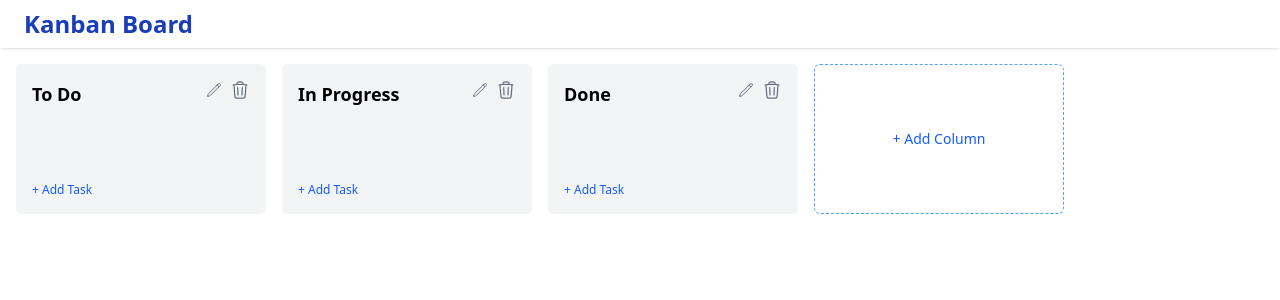
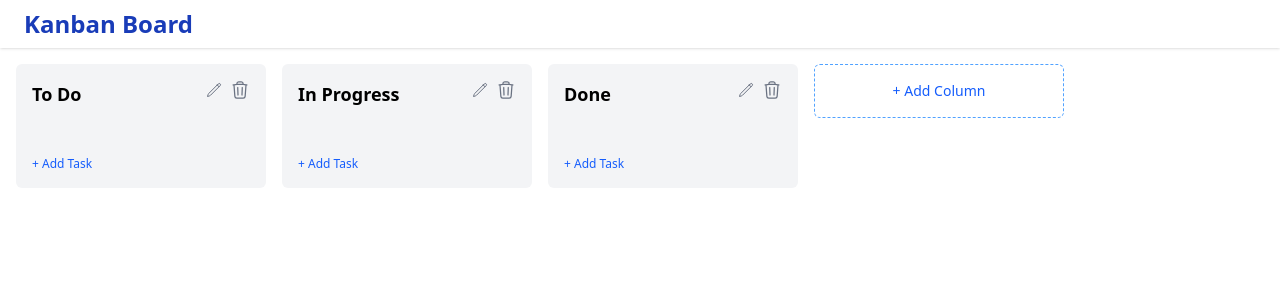
Before and after one commit to PallaviDule/React-Kanban-board, a React (Vite) app: page / in a window 1280 px wide. Shown: the top 300 px of the page. Built offline with nearby package versions, Linux system fonts and the light colour scheme.

Commit message:
fix column header

```diff
--- a/src/App.tsx
+++ b/src/App.tsx
@@ -1,16 +1,12 @@
-import { useState } from 'react'
 import Board from './components/Board'
 
 function App() {
-
   return (
-<div className="h-screen flex flex-col">
-      {/* Fixed App Header */}
+    <div className="h-screen flex flex-col">
       <header className="sticky top-0 z-10 bg-white shadow px-6 py-2">
         <h1 className="text-2xl font-bold text-blue-800">Kanban Board</h1>
       </header>
 
-      {/* Scrollable main content */}
       <main className="flex-1 overflow-auto">
         <Board />
       </main>
--- a/src/components/Board.tsx
+++ b/src/components/Board.tsx
@@ -96,7 +96,7 @@ const Board: React.FC = () => {
       onDragEnd={handleDragEnd}
       onDragCancel={() => setActiveId(null)}
     >
-      <div className="flex gap-4 p-4 overflow-x-auto">
+      <div className="flex gap-4 p-4 overflow-x-auto min-h-full">
         {columns.map(col => (
           <div key={col.id} id={col.id}>
             <SortableContext
@@ -113,7 +113,10 @@ const Board: React.FC = () => {
             </SortableContext>
           </div>
         ))}
+          <div className="flex items-start">
+
         <AddColumn />
+        </div>
       </div>
 
       <DragOverlay>
--- a/src/components/ColumnCard.tsx
+++ b/src/components/ColumnCard.tsx
@@ -5,9 +5,10 @@ import { deleteTask } from '../redux/tasksSlice';
 import SortableTaskCard from './SortableTaskCard';
 import { PencilIcon, TrashIcon } from '@heroicons/react/24/outline';
 import { SortableContext, verticalListSortingStrategy } from '@dnd-kit/sortable';
+import { useDroppable } from '@dnd-kit/core';
+
 import type { Task } from '../redux/tasksSlice';
 import type { Column } from '../redux/columnsSlice';
-import { useDroppable } from '@dnd-kit/core';
 
 type ColumnProps = {
   column: Column;
@@ -27,9 +28,7 @@ const ColumnCard: React.FC<ColumnProps> = ({
   const dispatch = useDispatch();
   const [isEditing, setIsEditing] = useState(false);
   const [editTitle, setEditTitle] = useState(column.title);
-  const { setNodeRef } = useDroppable({
-    id: column.id, // important: this id must match what you're checking in handleDragEnd
-  });
+  const { setNodeRef } = useDroppable({ id: column.id });
 
   const handleRename = () => {
     if (editTitle.trim()) {
@@ -40,12 +39,12 @@ const ColumnCard: React.FC<ColumnProps> = ({
 
   return (
     <div
+      ref={setNodeRef}
       className="bg-gray-100 rounded-md p-4 min-w-[250px] flex-shrink-0 flex flex-col"
       id={column.id}
-      style={{ minHeight: '150px' }}
-      ref={setNodeRef}
     >
-      <div className="flex justify-between items-start mb-2">
+  <div className="sticky top-0 bg-gray-100 z-10 pb-2">
+    <div className="flex justify-between items-start">
       {isEditing ? (
         <input
           autoFocus
@@ -63,7 +62,6 @@ const ColumnCard: React.FC<ColumnProps> = ({
           {column.title}
         </h2>
       )}
-
       <div className="flex gap-2 ml-2">
         {!isEditing && (
           <button onClick={() => setIsEditing(true)}>
@@ -75,11 +73,13 @@ const ColumnCard: React.FC<ColumnProps> = ({
         </button>
       </div>
     </div>
+  </div>
 
+  {/* Scrollable Task Section */}
+  <div className="overflow-y-auto flex-grow pr-1 max-h-[calc(100vh-160px)]">
     <SortableContext items={tasks.map(t => t.id)} strategy={verticalListSortingStrategy}>
       {tasks.length === 0 && (
-          <div className="flex-grow flex items-center justify-center text-gray-400 italic">
-          </div>
+        <div className="text-center text-sm text-gray-400 italic py-4"/>
       )}
       {tasks.map(task => (
         <SortableTaskCard
@@ -91,7 +91,7 @@ const ColumnCard: React.FC<ColumnProps> = ({
         />
       ))}
     </SortableContext>
-
+  </div>
   <button
     onClick={onAddTaskClick}
     className="mt-2 text-xs text-blue-600 hover:underline text-left"
@@ -99,6 +99,7 @@ const ColumnCard: React.FC<ColumnProps> = ({
     + Add Task
   </button>
 </div>
+
   );
 };
 
```
Lines whose indentation alone changed are shown as unchanged.
